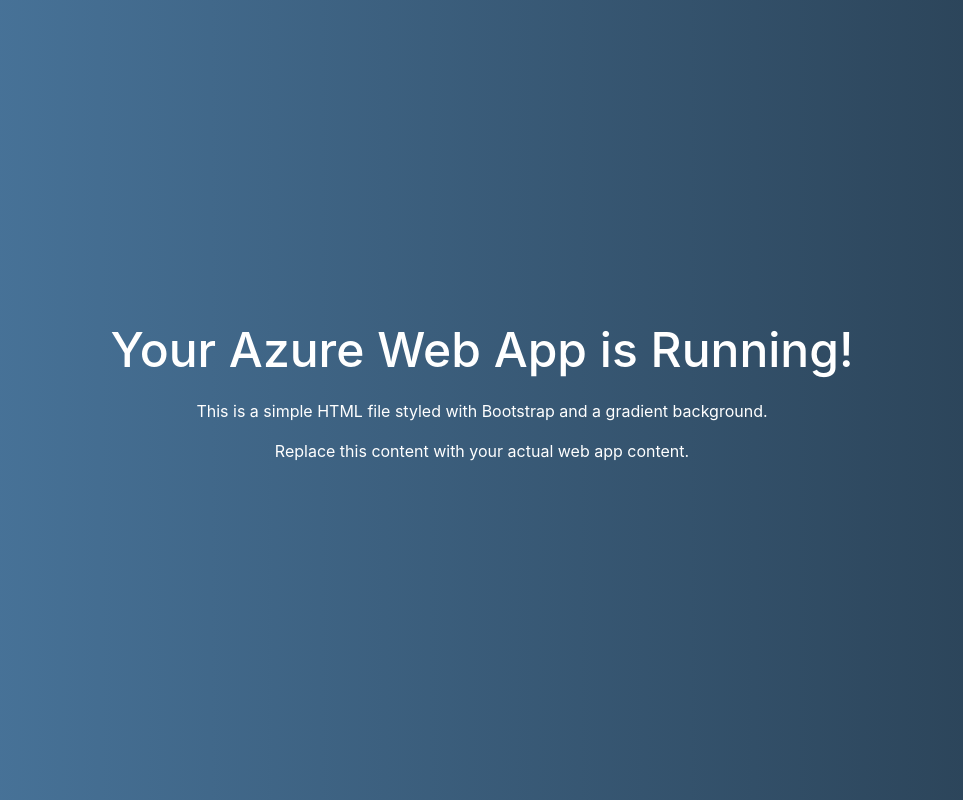
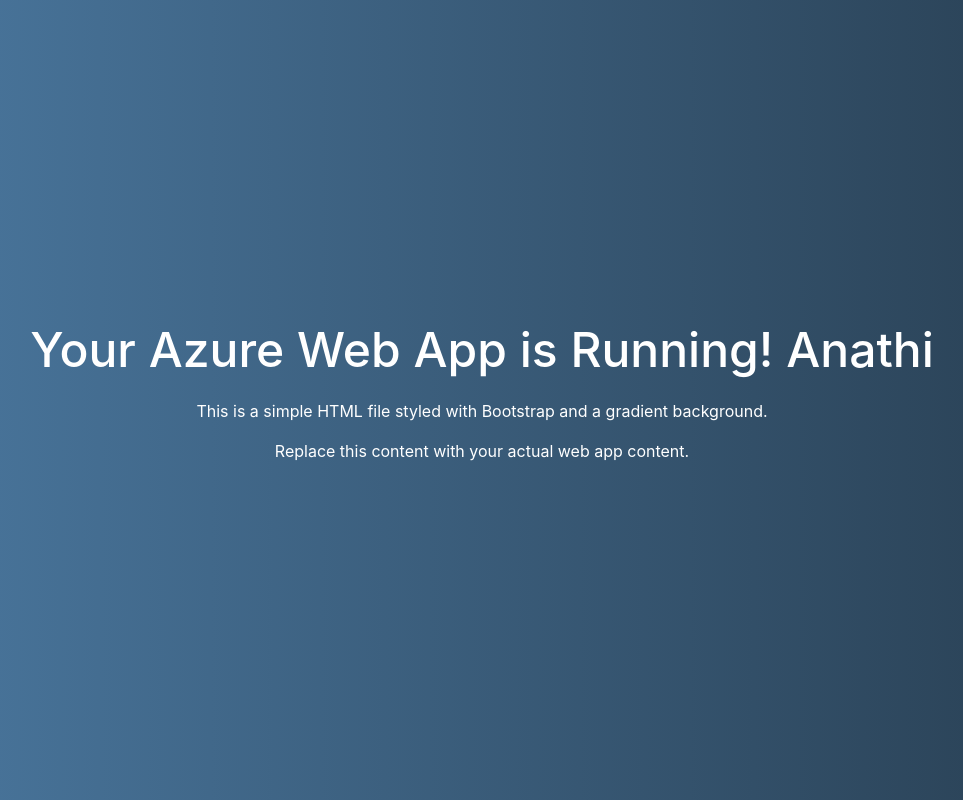
Before and after one commit to anathi123/azure-webapp, a plain HTML site: page index.html in a window 1280 px wide. Shown: the whole page, without its empty margins (158-1121 px from the left). Drawn offline with nearby package versions, Linux system fonts and the light colour scheme.

Commit message:
redeploying on azure

```diff
--- a/index.html
+++ b/index.html
@@ -31,7 +31,7 @@
 <body>
 
     <div class="container">
-        <h2>Your Azure Web App is Running!</h2>
+        <h2>Your Azure Web App is Running! Anathi</h2>
         <p>This is a simple HTML file styled with Bootstrap and a gradient background.</p>
         <p>Replace this content with your actual web app content.</p>
     </div>
```
